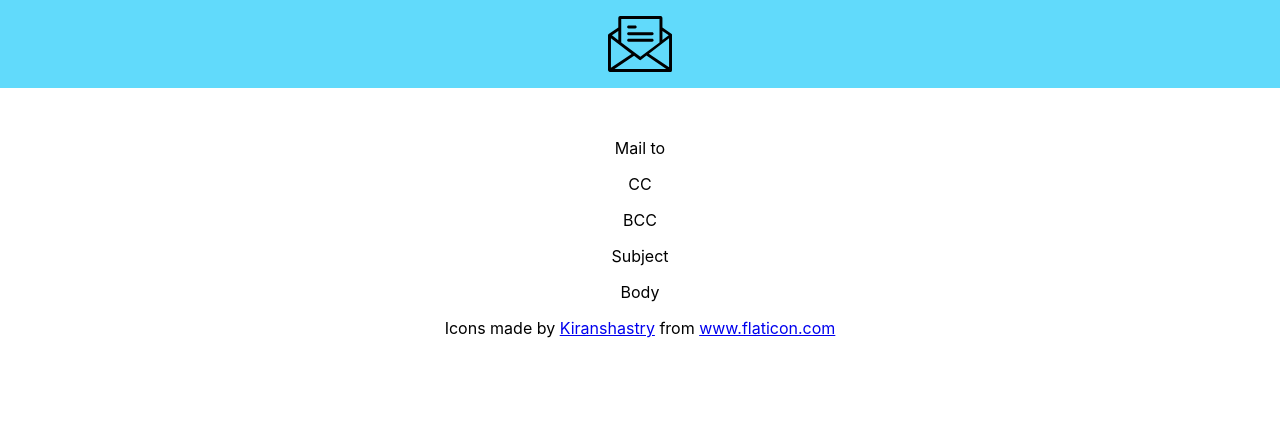
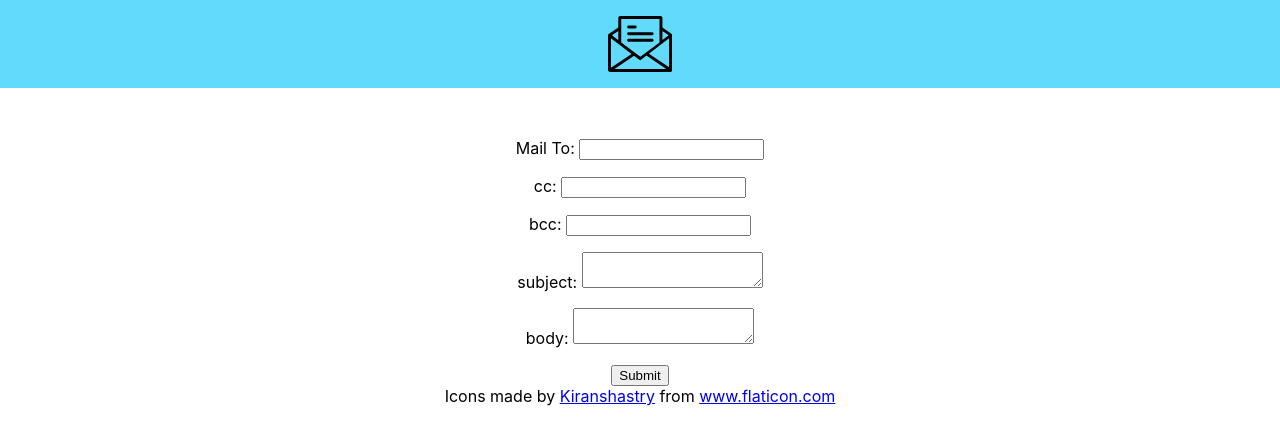
Before and after one commit to cgruppioni/email-template-builder, a React (Create React App) app: page / in a window 1280 px wide. Shown: the top 444 px of the page. Built offline with nearby package versions, Linux system fonts and the light colour scheme.

Commit message:
Create template form with Formik

```diff
--- a/src/App.js
+++ b/src/App.js
@@ -1,19 +1,70 @@
 import React from 'react';
+import { Formik, Form, Field, ErrorMessage } from 'formik';
+
 import mail from './mail.svg';
 import './App.css';
 
-function App() {
+
+const App = () => {
   return (
     <div className="App">
       <header className="App-header">
         <img src={mail} className="App-logo" alt="logo" />
       </header>
       <section>
-        <p>Mail to</p>
-        <p>CC</p>
-        <p>BCC</p>
-        <p>Subject</p>
-        <p>Body</p>
+      <Formik
+        initialValues={{ mailTo: '', cc: '', bcc: '', subject: '', body: '' }}
+        validate={values => {
+          const errors = {};
+          if (!values.mailTo) {
+            errors.mailTo = 'Required';
+          } else if (
+            !/^[A-Z0-9._%+-]+@[A-Z0-9.-]+\.[A-Z]{2,}$/i.test(values.mailTo)
+          ) {
+            errors.email = 'Invalid email address';
+          }
+          return errors;
+        }}
+        onSubmit={(values, { setSubmitting }) => {
+          setTimeout(() => {
+            alert(JSON.stringify(values, null, 2));
+            setSubmitting(false);
+          }, 400);
+        }}
+      >
+        {({ isSubmitting }) => (
+          <Form>
+            <p>
+              <label>Mail To: </label>
+              <Field type="mailTo" name="mailTo" />
+              <ErrorMessage name="mailTo" component="div" />
+            </p>
+            <p>
+              <label>cc: </label>
+              <Field type="cc" name="cc" />
+              <ErrorMessage name="cc" component="div" />
+            </p>
+            <p>
+              <label>bcc: </label>
+              <Field type="bcc" name="bcc" />
+              <ErrorMessage name="bcc" component="div" />
+            </p>
+            <p>
+              <label>subject: </label>
+              <Field type="subject" name="subject" as="textarea" />
+              <ErrorMessage name="subject" component="div" />
+            </p>
+            <p>
+              <label>body: </label>
+              <Field type="body" name="body" as="textarea" />
+              <ErrorMessage name="body" component="div" />
+            </p>
+            <button type="submit" disabled={isSubmitting}>
+              Submit
+            </button>
+          </Form>
+        )}
+      </Formik>
       </section>
       <footer>
         <div>Icons made by <a href="https://www.flaticon.com/authors/kiranshastry" title="Kiranshastry">Kiranshastry</a> from <a href="https://www.flaticon.com/" title="Flaticon">www.flaticon.com</a></div>
```
